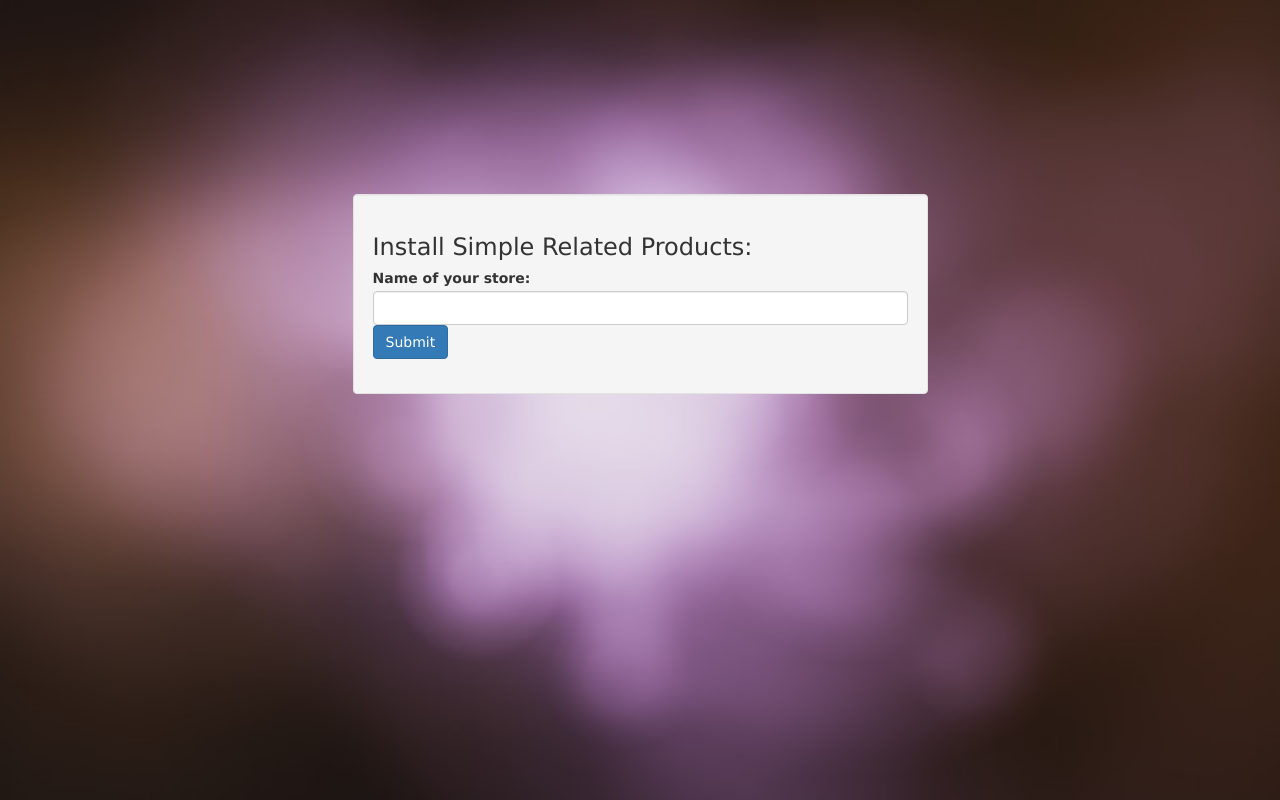
After one commit to robertmozeika/RelatedProducts, a Node server app: page /install/ in a window 1280 px wide. The commit adds this page. Run offline with Node 20, Linux system fonts and the light colour scheme; some libraries are stand-ins or nearby versions.

Commit message:
before changing to heroku

```diff
--- a/app.js
+++ b/app.js
@@ -27,6 +27,8 @@ app.use(session({
 }))
 
 var routes = require('./routes/index');
+var install = require('./routes/install');
+
 var users = require('./routes/users');
 var finauth = require('./routes/finauth');
 
@@ -84,6 +86,8 @@ app.use(allowCrossDomain);
 
 
 app.use('/', routes);
+app.use('/install', install);
+
 app.use('/users', users);
 app.use('/finish_auth', finauth);
 
--- a/custom_modules/createShopConfig.js
+++ b/custom_modules/createShopConfig.js
@@ -14,6 +14,7 @@ function createShopConfig(shop,access_token){
 
   } else {
     config.redirect_uri = 'https://localhost:8888/exchange';
+    config.nonce = (Math.random() * 1000000).toString();
   }
   return config;
 }
--- a/custom_modules/getNumOfRel.js
+++ b/custom_modules/getNumOfRel.js
@@ -14,7 +14,10 @@ class GetNumOfRel {
     return new Promise((resolve,reject)=>{
        spModel.find({"store":this.shop}).lean()
        .then(result=>{
+         console.log('result',result)
+
          if (result){
+           console.log(result)
            return this.getRelatedProducts.call(this,result)
          } else {
            console.log('passing nothing at getRel');
--- a/custom_modules/renderMain.js
+++ b/custom_modules/renderMain.js
@@ -12,6 +12,7 @@ function renderPromises(res,shop,shopConfig){
     getShop.init(),
     getDefaultNum(shop)
   ]).then(function(values){
+    console.log('values0',values)
     var addProducts2DB = new AddProducts2DB(values, shop, shopConfig)
     return addProducts2DB.init()
   }).then(function(values){
--- a/custom_modules/verifyHMAC.js
+++ b/custom_modules/verifyHMAC.js
@@ -12,11 +12,14 @@ class VerifyHMAC {
     console.log('Initialized verification')
     let message;
     if (this.post){
+      this.query = decodeURIComponent(this.query);
+      console.log('look;',this.query)
       console.log('poast is true')
       message = this.constructPostMessage();
     } else {
       message = this.constructGetMessage();
     }
+    console.log('comparing message...', message)
     this.compare(this.computeHMAC(message));
 
   }
@@ -59,6 +62,7 @@ class VerifyHMAC {
     }
   }
   verifyFailed(){
+    console.log('verify failed!')
     this.res.send('Cannot validate request is coming from shopify. If you are receiving this message in error, please email the developer at robertmozeika20@gmail.com')
   }
 
--- /dev/null
+++ b/routes/install.js
@@ -0,0 +1,9 @@
+var express = require('express');
+var router = express.Router();
+
+/* GET users listing. */
+router.get('/', function(req, res, next) {
+  res.render('install');
+});
+
+module.exports = router;
--- /dev/null
+++ b/views/install.ejs
@@ -0,0 +1,68 @@
+<!DOCTYPE html>
+<html lang="en">
+
+<head>
+
+    <script src="https://ajax.googleapis.com/ajax/libs/jquery/2.1.4/jquery.min.js"></script>
+    <link rel='stylesheet' href='/stylesheets/bootstrap.min.css' />
+    <link rel='stylesheet' href='/stylesheets/style.css' />
+    <link rel='stylesheet' href='/stylesheets/font-awesome.min.css' />
+
+    <!-- <meta http-equiv="Content-Security-Policy" content="default-src *; style-src 'self' http://* 'unsafe-inline'; script-src 'self' http://* 'unsafe-inline' 'unsafe-eval'" /> -->
+
+    <title>
+        Related Products
+    </title>
+    <style>
+    html {
+      height: 100%;
+    }
+      body {
+        height: 100%;
+        background: url(images/background.jpg) no-repeat;
+        -webkit-background-size: cover;
+        -moz-background-size: cover;
+        -o-background-size: cover;
+        background-size: cover;
+      }
+      .well {
+        margin-top: 25%;
+      }
+    </style>
+
+</head>
+
+  <body>
+    <div class="row">
+      <div class="col-md-offset-3 col-md-6">
+        <div class="well">
+          <h3>Install Simple Related Products:</h3>
+          <form name="install" action"https://localhost:8888/" method="GET">
+            <div class="form-group">
+              <label>Name of your store:</label>
+              <input name="shop" type="text" class="form-control"/>
+              <button class="btn btn-primary">Submit</button>
+           </div>
+          </form>
+        </div>
+      </div>
+    </div>
+    <script>
+      function validateForm(){
+        window.location.replace("https://localhost:8888.com/dsp=" + x);
+        return false;
+      }
+
+      $(function() {
+        $('form').submit(function(){
+          var x = document.forms['install']['shop'].value;
+          // $.get('https://localhost:8888/?shop=' + x, function() {
+            window.location = 'https://localhost:8888/?shop=' + x;
+          // });
+          return false;
+        });
+      });
+    </script>
+  </body>
+
+</html>
--- a/views/layout.ejs
+++ b/views/layout.ejs
@@ -6,7 +6,7 @@
     <script type="text/javascript">
         ShopifyApp.init({
             apiKey: '55512454cd904b56d38a12c8573aa27a',
-            shopOrigin: 'https://test-store-1994-1994.myshopify.com'
+            shopOrigin: 'https://<%-shop%>.myshopify.com'
         });
     </script>
     <script src="https://ajax.googleapis.com/ajax/libs/jquery/2.1.4/jquery.min.js"></script>
@@ -37,11 +37,11 @@
 
     <!-- <% include partials/mainJS.ejs %> -->
 
-    <!-- <a href="getJSON/test">Click to add script</a><br />
+    <a href="getJSON/test">Click to add script</a><br />
     <a href="getJSON/pest">Get all script tags</a><br />
     <form action="/getJSON/delete" method="GET">
       <input name="id" placeholder="ID to delete" class="form-control" type="text" /><button type="submit" class="btn btn-primary">Delete</button>
-    </form> -->
+    </form>
 
 
 
```
Also changed, not shown: custom_modules/addAlsoBought.js (+18 -9 lines), custom_modules/addsProducts2DB.js (+5 -3 lines), routes/changeLock.js (+73 -4 lines), routes/changeRP.js (+30 -3 lines), routes/exchange.js (+7 -2 lines), routes/refreshAlsoBought.js (+175 -4 lines), routes/setAllMostBought.js (+10 -3 lines), public/images/background.jpg (added), 2 other files.
